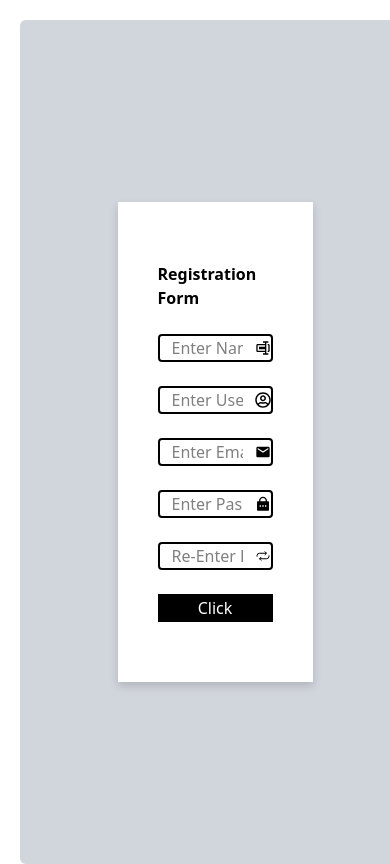
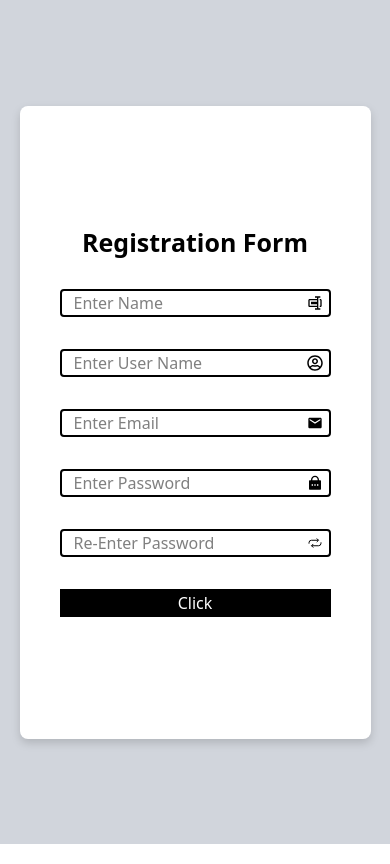
Before and after one commit to shiva-mani22/student_bill, a React (Vite) app: page / in a window 390 px wide. Built offline with nearby package versions, Linux system fonts and the light colour scheme.

Commit message:
added responsive design

```diff
--- a/src/components/user/Register.jsx
+++ b/src/components/user/Register.jsx
@@ -1,35 +1,52 @@
-import React from 'react'
+import React, { useState } from 'react'
 import { BiRename } from "react-icons/bi";
 import { FaRegUserCircle } from "react-icons/fa";
 import { MdEmail } from "react-icons/md";
 import { RiLockPasswordFill } from "react-icons/ri";
 import { IoRepeat } from "react-icons/io5";
+
 const Register = () => {
+  const [formData,setFormData]=useState({
+  name:'',
+  userName:'',
+  email:'',
+  password:''
+});
+let handelChange=(e)=>{
+  let {name,value}=e.target
+  setFormData((prev)=>({...prev,[name]:value}))
+}
+let handelSubmit=(e)=>{
+  e.preventDefault()
+  console.log(formData);
+
+}
   return (
-    <div className='flex items-center justify-center m-5 bg-gray-300 size-full rounded-md'>
-      <form action="" className='bg-white flex flex-col justify-center px-10 items-center w-1/2 h-120 gap-6 drop-shadow-lg'>
-        <div className='w-full flex items-center justify-center font-bold '>
-          <h1>Registration Form</h1>
+    <div className='flex items-center justify-center bg-gray-300 size-full'>
+      <form action="" className='bg-white flex flex-col justify-center px-10 items-center w-1/2 h-3/4 gap-8 rounded-lg
+      drop-shadow-lg max-sm:w-[90%]' onSubmit={handelSubmit}>
+        <div className='w-full flex items-center justify-center font-bold  '>
+          <h1 className='text-3xl max-sm:text-[25px]'>Registration Form</h1>
           </div>
         <div className='border-2 w-full flex items-center justify-center rounded-sm'>
-          <input type="text" placeholder='Enter Name' className='outline-none px-3 w-full'/>
-          <span><BiRename /></span>
+          <input type="text" placeholder='Enter Name' name='name' className='outline-none px-3 w-full'  onChange={handelChange}/>
+          <span className='pr-1.5'><BiRename /></span>
         </div>
         <div className='border-2 w-full flex items-center justify-center rounded-sm'>
-          <input type="text" placeholder='Enter User Name' className='outline-none px-3 w-full'/>
-          <span><FaRegUserCircle /></span>
+          <input type="text" placeholder='Enter User Name' name='userName' className='outline-none px-3 w-full' onChange={handelChange}/>
+          <span className='pr-1.5'><FaRegUserCircle /></span>
         </div>
         <div className='border-2 w-full flex items-center justify-center rounded-sm'>
-          <input type="email" placeholder='Enter Email' className='outline-none px-3 w-full'/>
-          <span><MdEmail /></span>
+          <input type="email" placeholder='Enter Email' name='email' className='outline-none px-3 w-full'  onChange={handelChange}/>
+          <span className='pr-1.5'><MdEmail /></span>
         </div>
         <div className='border-2 w-full flex items-center justify-center rounded-sm'>
-          <input type="password" placeholder='Enter Password' className='outline-none px-3 w-full'/>
-          <span><RiLockPasswordFill /></span>
+          <input type="password" placeholder='Enter Password' name='password' className='outline-none px-3 w-full' onChange={handelChange}/>
+          <span className='pr-1.5'><RiLockPasswordFill /></span>
         </div>
         <div className='border-2 w-full flex items-center justify-center rounded-sm'>
           <input type="password" placeholder='Re-Enter Password' className='outline-none px-3 w-full'/>
-          <span><IoRepeat /></span>
+          <span className='pr-1.5'><IoRepeat /></span>
         </div>
         <div className='border-2 w-full flex items-center justify-center bg-black'>
           <button className='text-white w-full'>Click</button>
```
